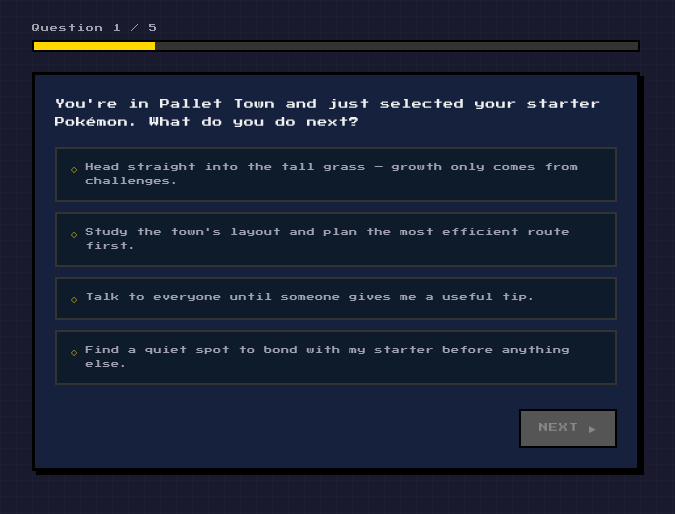
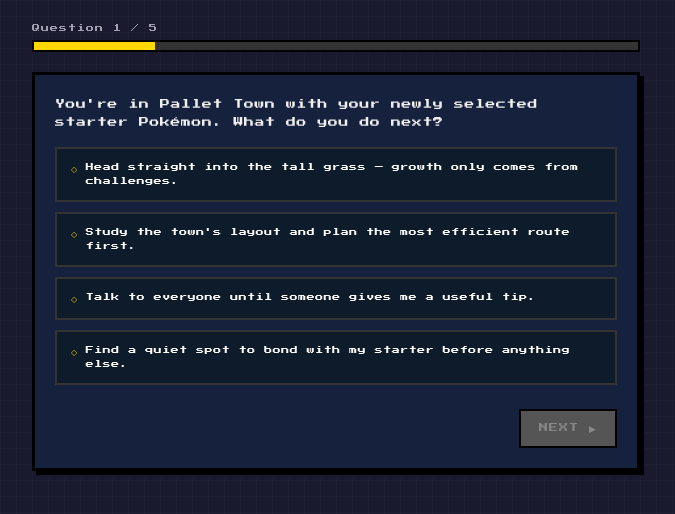
Before and after one commit to garrickiwamoto/pokemon.horoscope, a React (Vite) app: page /quiz in a window 1280 px wide. Shown: the top 514 px of the page, without its empty margins (304-979 px from the left). Built offline with nearby package versions, Linux system fonts and the light colour scheme; no server answers.

Commit message:
questions updated

```diff
--- a/src/data/quizData.js
+++ b/src/data/quizData.js
@@ -4,7 +4,7 @@
 export const questions = [
   {
     id: 1,
-    question: "You're in Pallet Town and just selected your starter Pokémon. What do you do next?",
+    question: "You're in Pallet Town with your newly selected starter Pokémon. What do you do next?",
     answers: [
       { text: "Head straight into the tall grass — growth only comes from challenges.", weights: { fire: 3, water: 0, grass: 0, psychic: 0, electric: 1 } },
       { text: "Study the town's layout and plan the most efficient route first.", weights: { fire: 0, water: 0, grass: 1, psychic: 3, electric: 0 } },
@@ -14,7 +14,7 @@
   },
   {
     id: 2,
-    question: "Your rival challenges you to a battle right before a big Gym fight. How do you handle it?",
+    question: "Gary , your childhood rival, challenges you to a battle right before a big Gym fight. How do you handle it?",
     answers: [
       { text: "Accept without hesitation — competition brings out the best in us both.", weights: { fire: 3, water: 0, grass: 0, psychic: 0, electric: 1 } },
       { text: "Politely decline; I won't risk my team's energy on drama right now.", weights: { fire: 0, water: 0, grass: 3, psychic: 2, electric: 0 } },
--- a/src/index.css
+++ b/src/index.css
@@ -235,7 +235,7 @@
   font-family: var(--font);
   font-size: 8px;
   background: #0d1b2a;
-  color: var(--text-dim);
+  color: var(--white);
   border: 2px solid #333;
   padding: 12px 14px;
   text-align: left;
```
